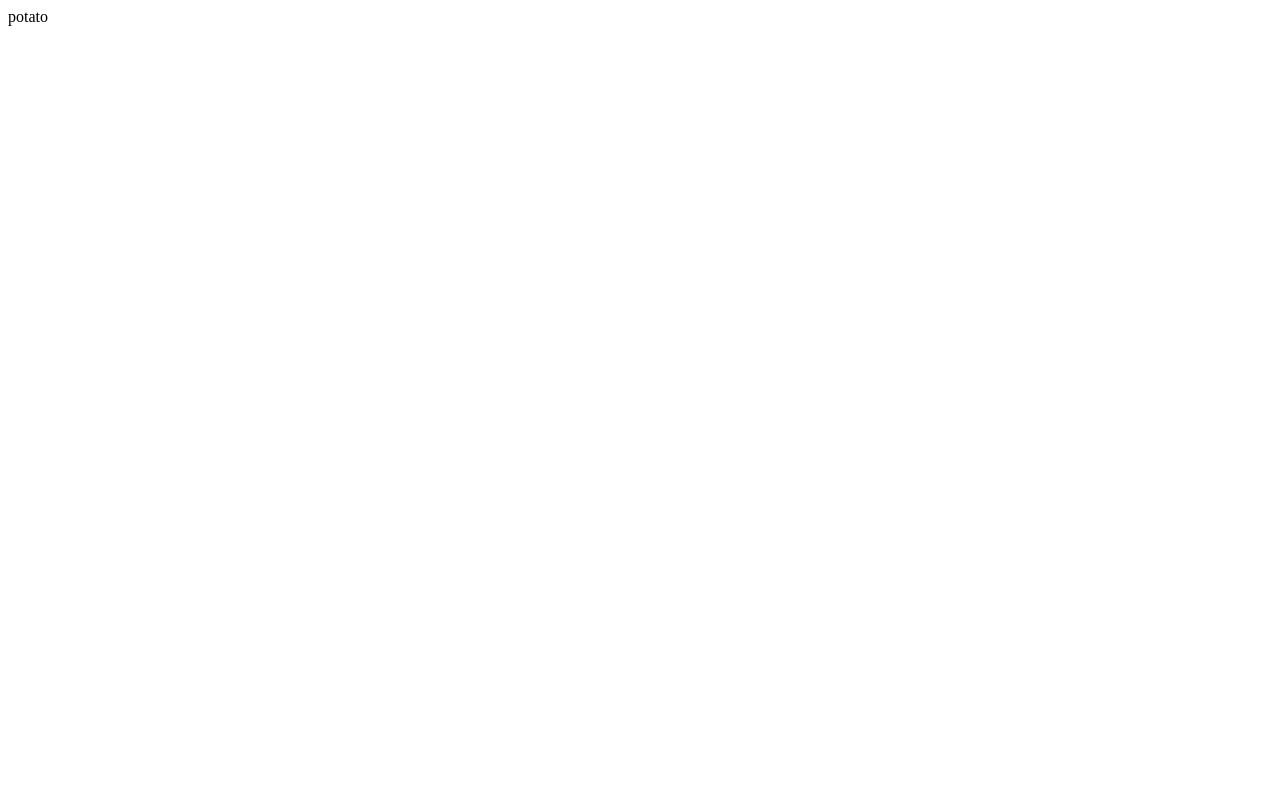
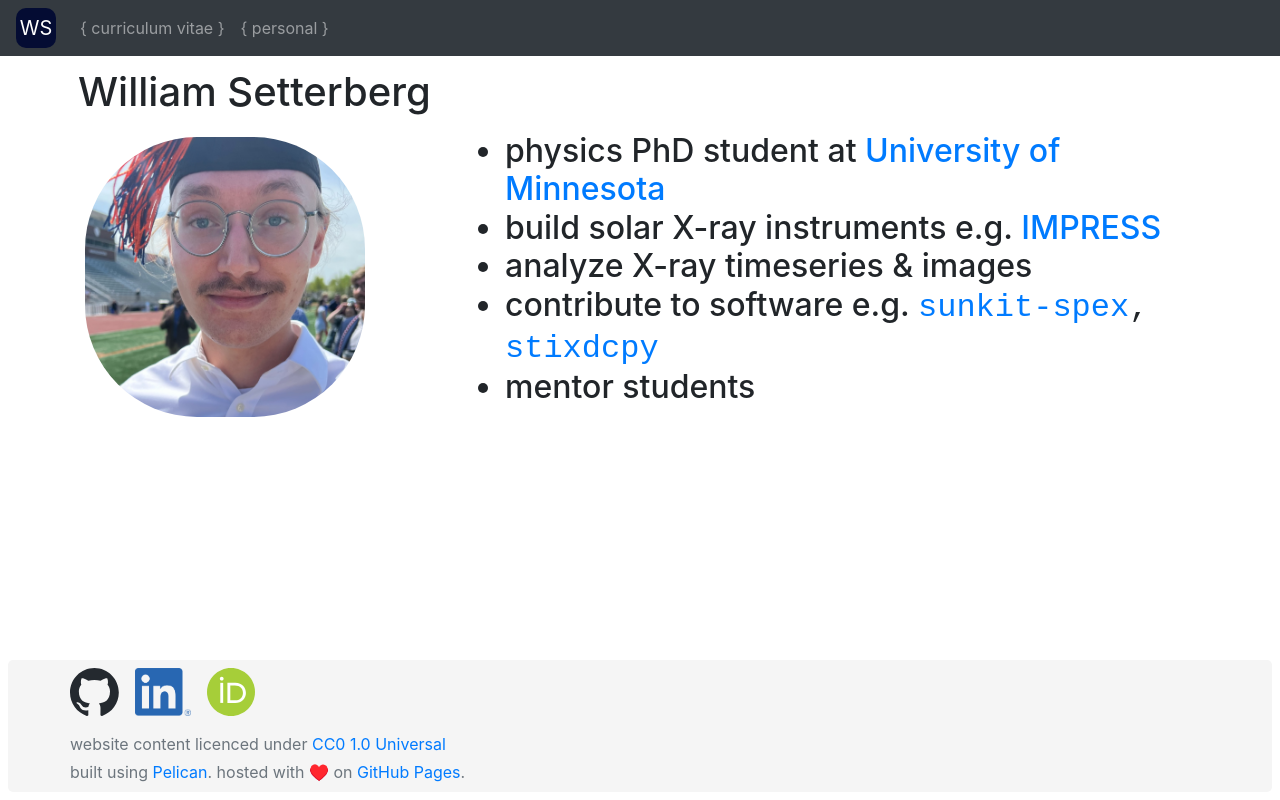
Before and after one commit to settwi/settwi.github.io, a plain HTML site: page index.html in a window 1280 px wide. Drawn offline with nearby package versions, Linux system fonts and the light colour scheme.

Commit message:
first real web page

```diff
--- /dev/null
+++ b/base.css
@@ -0,0 +1,35 @@
+body > .container {
+    padding-top: 60px;
+}
+
+.social {
+  height: 3rem;
+  margin-right: 1rem;
+  transition: all .1s ease-in-out;
+}
+
+.social:hover {
+  transform: scale(1.1);
+}
+
+footer {
+  background-color: #f5f5f5;
+  padding: 0.5rem;
+  border-radius: 5px;
+}
+
+.headshot {
+  border-radius: 40%;
+  width: 80%;
+}
+
+#home-but {
+  background-color: #040c33;
+  width: 2em;
+  text-align: center;
+  border-radius: 0.5em;
+}
+
+#home-but:hover {
+  background-color: #5a5a5a;
+}
--- a/index.html
+++ b/index.html
@@ -1,3 +1,96 @@
+<!doctype html>
 <html>
-potato
+    <head>
+        <meta charset="utf-8">
+        <meta name="viewport" content="width=device-width, initial-scale=1, shrink-to-fit=no">
+
+        <title>william setterberg</title>
+
+        <link rel="stylesheet" href="https://cdn.jsdelivr.net/npm/bootstrap@4.3.1/dist/css/bootstrap.min.css" integrity="sha384-ggOyR0iXCbMQv3Xipma34MD+dH/1fQ784/j6cY/iJTQUOhcWr7x9JvoRxT2MZw1T" crossorigin="anonymous">
+        <link rel="stylesheet" href="base.css">
+    </head>
+<body class="d-flex flex-column min-vh-100" onload="onLoad();">
+    <header>
+        <nav class="navbar navbar-expand-md fixed-top navbar-dark bg-dark">
+          <a id="home-but" class="navbar-brand" href="index.html">WS</a>
+          <button class="navbar-toggler" type="button" data-toggle="collapse" data-target="#navbarNavDropdown" aria-controls="navbarNavDropdown" aria-expanded="false" aria-label="Toggle navigation">
+            <span class="navbar-toggler-icon"></span>
+          </button>
+          <div class="collapse navbar-collapse" id="navbarNavDropdown">
+            <ul class="navbar-nav">
+              <li class="nav-item">
+                <a class="nav-link" target="_blank" href="https://drive.google.com/file/d/1jz9Yh4p3Pd6DRObBTujQa5tGJG_ZZph4/view?usp=sharing">{ curriculum vitae }</a>
+              </li>
+              <li class="nav-item">
+                <a class="nav-link" href="#" onclick="alert('coming soon...');">{ personal }</a>
+              </li>
+            </ul>
+          </div>
+        </nav>
+    </header>
+
+    <main role="main" class="container mb-2">
+        <div class="row">
+          <h1 class="m-2">William Setterberg</h1>
+        </div>
+
+        <div class="row align-items-center">
+          <div class="mt-2 col-12 col-md-4">
+            <img class="headshot" src="resources/images/headshot.jpg" alt="william">
+          </div>
+          <div class="mt-2 col-12 col-md-8">
+            <h2>
+            <ul>
+              <li>physics PhD student at <a href="https://cse.umn.edu/physics">University of Minnesota</a> </li>
+              <li>
+                build solar X-ray instruments e.g. <a href="https://smallsat.umn.edu/impress">IMPRESS</a> </li>
+              <li> analyze X-ray timeseries & images</li>
+              <li>
+                contribute to software e.g.
+                <tt>
+                  <a href="https://github.com/sunpy/sunxspex/issues/83">sunkit-spex</a>,
+                </tt>
+                <tt>
+                  <a href="https://github.com/i4Ds/stixdcpy/pull/24">stixdcpy</a>
+                </tt>
+              </li>
+              <li> mentor students </li>
+            </ul>
+            </h2>
+          </div>
+        </div>
+    </main>
+
+    <footer class="ml-2 mr-2 mb-2 mt-auto">
+      <div class="container">
+        <div class="row">
+          <a href="https://github.com/settwi" target="_blank">
+            <img src="resources/images/github.svg" alt="github" class="social">
+          </a>
+          <a href="https://www.linkedin.com/in/wsetterb" target="_blank">
+            <img src="resources/images/linkedin.png" alt="linkedin" class="social">
+          </a>
+          <a href="https://orcid.org/0000-0003-2165-8314" target="_blank">
+            <img src="resources/images/orc.svg" alt="orcid" class="social">
+          </a>
+        </div>
+        <div class="row mt-3">
+          <span class="text-muted">
+            website content licenced under <a href="https://creativecommons.org/publicdomain/zero/1.0/">CC0 1.0 Universal</a>
+          </span>
+        </div>
+        <div class="row mt-1">
+          <span class="text-muted">
+            built using <a href="https://getpelican.com/">Pelican</a>.
+            hosted with ♥️ on <a href="https://github.com/settwi/settwi.github.io">GitHub Pages</a>.
+          </span>
+        </div>
+      </div>
+    </footer>
+
+<!-- Bootstrap required JS -->
+<script src="https://code.jquery.com/jquery-3.3.1.slim.min.js" integrity="sha384-q8i/X+965DzO0rT7abK41JStQIAqVgRVzpbzo5smXKp4YfRvH+8abtTE1Pi6jizo" crossorigin="anonymous"></script>
+<script src="https://cdn.jsdelivr.net/npm/popper.js@1.14.7/dist/umd/popper.min.js" integrity="sha384-UO2eT0CpHqdSJQ6hJty5KVphtPhzWj9WO1clHTMGa3JDZwrnQq4sF86dIHNDz0W1" crossorigin="anonymous"></script>
+<script src="https://cdn.jsdelivr.net/npm/bootstrap@4.3.1/dist/js/bootstrap.min.js" integrity="sha384-JjSmVgyd0p3pXB1rRibZUAYoIIy6OrQ6VrjIEaFf/nJGzIxFDsf4x0xIM+B07jRM" crossorigin="anonymous"></script>
+</body>
 </html>
```
Also changed, not shown: not-found.html (deleted, +0 -8 lines), resources/misc.js (added, +10 -0 lines), resources/images/github.svg (added), resources/images/headshot.jpg (added), resources/images/linkedin.png (added), resources/images/orc.svg (added), resources/images/william-full.jpg (added), 1 other file.
